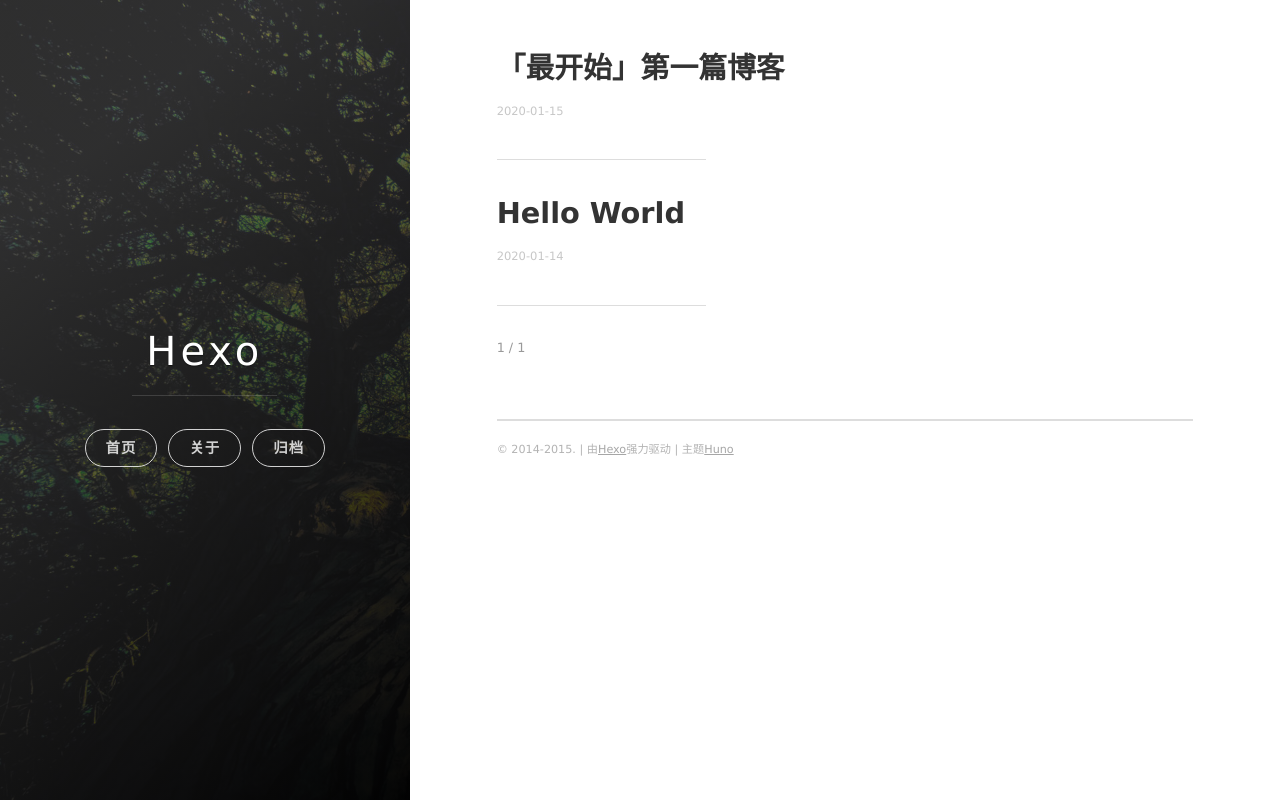
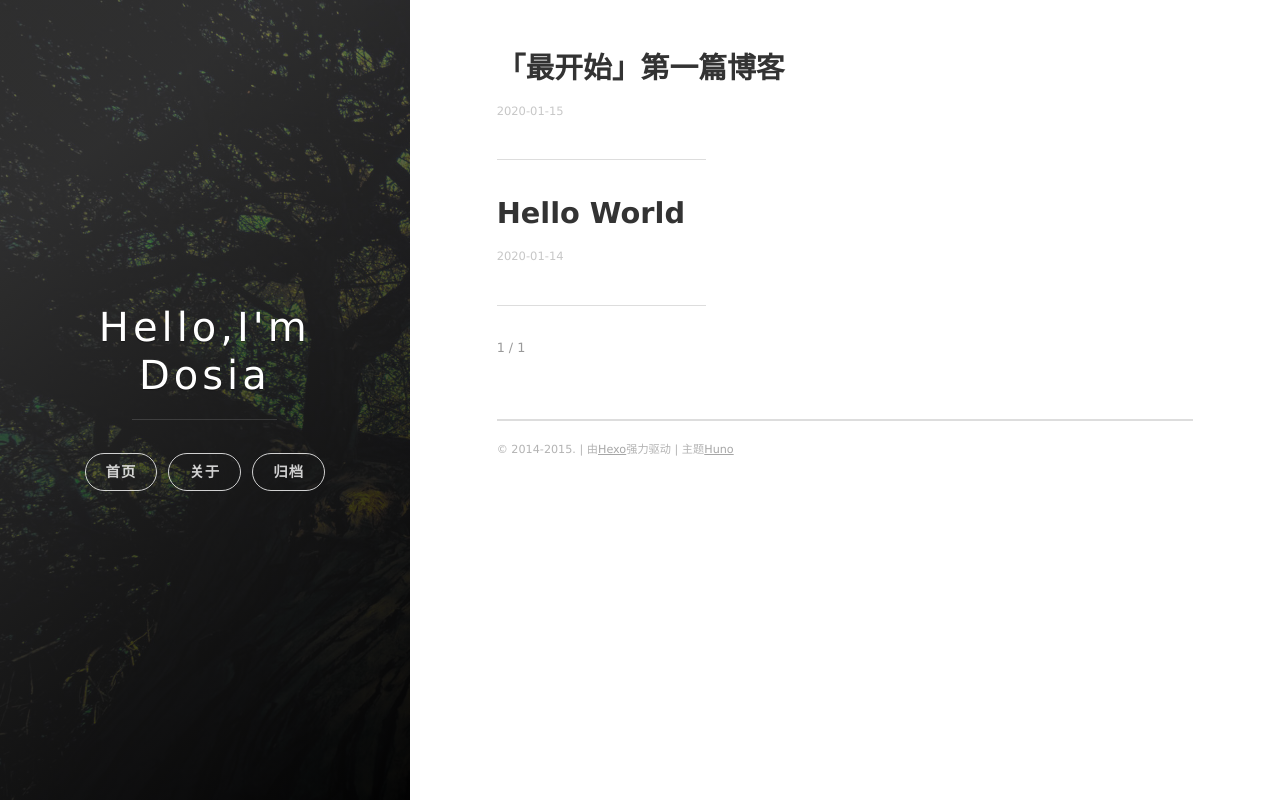
Before and after one commit to Dosia96/DosiAGOGO.github.io, a plain HTML site: page index.html in a window 1280 px wide. Drawn offline with nearby package versions, Linux system fonts and the light colour scheme; some packages are replaced by stand-ins of ours.

Commit message:
Site updated: 2020-01-15 00:47:36

```diff
--- a/index.html
+++ b/index.html
@@ -7,21 +7,21 @@
 
 
     <title>
-      Hexo
+      Hello,I&#39;m Dosia
     </title>
 
     <meta name="viewport" content="width=device-width, initial-scale=1, maximum-scale=1, user-scalable=no">
 
-      <meta name="author" content="John Doe">
+      <meta name="author" content="zzg-dongxia">
 
 
 
     <meta property="og:type" content="website">
-<meta property="og:title" content="Hexo">
+<meta property="og:title" content="Hello,I&#39;m Dosia">
 <meta property="og:url" content="http://yoursite.com/index.html">
-<meta property="og:site_name" content="Hexo">
+<meta property="og:site_name" content="Hello,I&#39;m Dosia">
 <meta property="og:locale" content="en_US">
-<meta property="article:author" content="John Doe">
+<meta property="article:author" content="zzg-dongxia">
 <meta name="twitter:card" content="summary">
 
 
@@ -62,7 +62,7 @@
 
 
 
-        <h1 class="panel-cover__title panel-title"><a href="/" title="link to homepage">Hexo</a></h1>
+        <h1 class="panel-cover__title panel-title"><a href="/" title="link to homepage">Hello,I&#39;m Dosia</a></h1>
         <hr class="panel-cover__divider" />
 
 
```
Also changed, not shown: 2020/01/14/hello-world/index.html (+6 -6 lines), 2020/01/15/「最开始」第一篇博客/index.html (+6 -6 lines), archives/2020/01/index.html (+4 -4 lines), archives/2020/index.html (+4 -4 lines), archives/index.html (+4 -4 lines).
